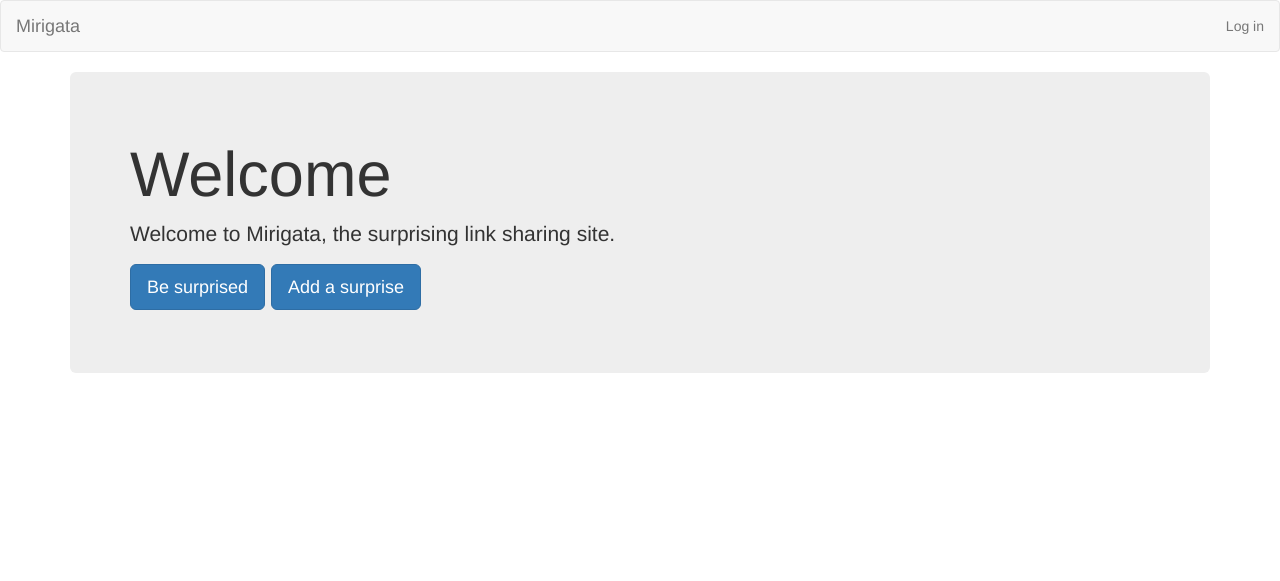
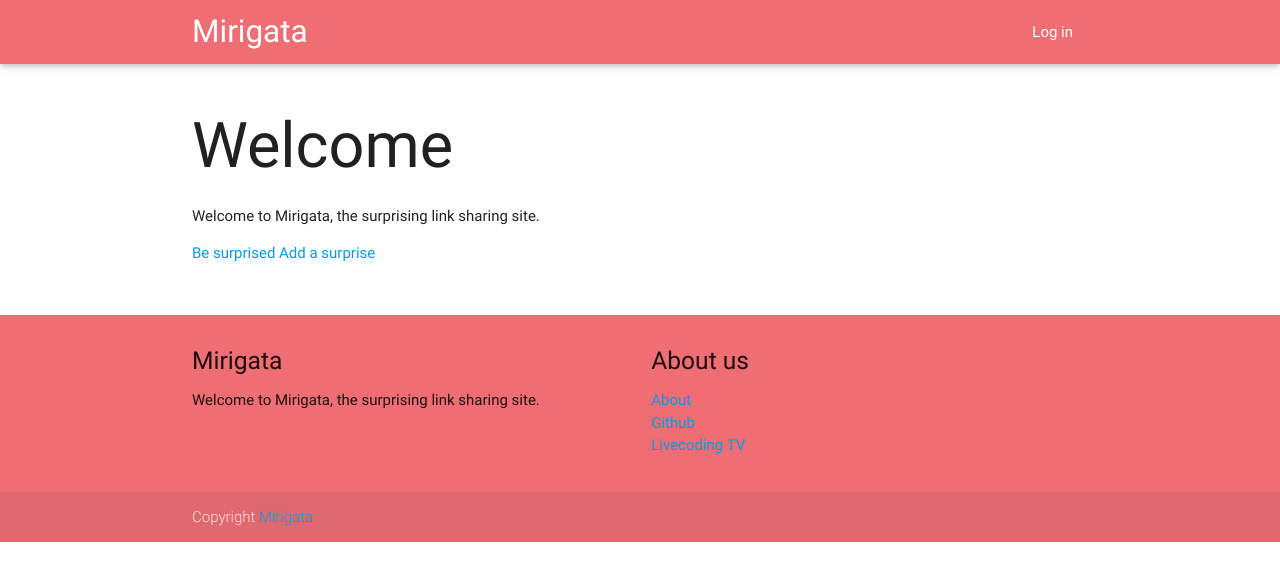
Before and after one commit to mirigata/mirigata, a Django app: page / in a window 1280 px wide. Shown: the top 581 px of the page. Run offline with Django 3.2, Linux system fonts and the light colour scheme; some libraries are stand-ins or nearby versions.

Commit message:
Use new styles for website

```diff
--- a/mirigata/mirigata/settings.py
+++ b/mirigata/mirigata/settings.py
@@ -134,3 +134,5 @@ LOGGING = {
 
 LOGIN_REDIRECT_URL = '/'
 LOGIN_URL = '/login'
+
+INTERNAL_IPS = ['127.0.0.1']
--- a/mirigata/website/templates/website/base.html
+++ b/mirigata/website/templates/website/base.html
@@ -1,30 +1,28 @@
-<html>
+{% load staticfiles %}
+
+<html lang="en">
 <head>
+	<meta http-equiv="Content-Type" content="text/html; charset=UTF-8"/>
+	<meta name="viewport" content="width=device-width, initial-scale=1, maximum-scale=1.0"/>
+
 	<title>Mirigata, the surprising link sharing site</title>
 	<meta name="description" content="The place to share interesting and surprising links"/>
 
-	<link rel="stylesheet" href="https://maxcdn.bootstrapcdn.com/bootswatch/3.3.5/paper/bootstrap.min.css">
-	<style>
-		#login-form .alert {
-			display: none;
-		}
-	</style>
+	<link rel="stylesheet" href="{% static "css/style.css" %}">
+
+	{% if debug %}
+	<script src="//localhost:35729/livereload.js"></script>
+	{% endif %}
 </head>
 <body>
 
-<nav class="navbar navbar-default">
-	<div class="container-fluid">
-		<div class="navbar-header">
-			<a class="navbar-brand" href="{% url "homepage" %}">Mirigata</a>
-		</div>
-		<ul class="nav navbar-nav navbar-right">
+<nav role="navigation">
+	<div class="nav-wrapper container">
+		<a class="brand-logo" href="{% url "homepage" %}">Mirigata</a>
+		<ul class="right">
 			{% if request.user.is_authenticated %}
-				<li class="dropdown">
-					<a href="#" class="dropdown-toggle" data-toggle="dropdown" role="button" aria-haspopup="true" aria-expanded="false">{{ request.user }} <span class="caret"></span></a>
-					<ul class="dropdown-menu">
-						<li><a href="{% url "logout" %}?next=/">Log out</a></li>
-					</ul>
-				</li>
+				<li><a href="#">{{ request.user }}</a></li>
+				<li><a href="{% url "logout" %}?next=/">Log out</a></li>
 			{% else %}
 				<li><a href="{% url "login" %}">Log in</a></li>
 			{% endif %}
@@ -32,6 +30,7 @@
 	</div>
 </nav>
 
+<main>
 <div class="container">
 
 	{% if messages %}
@@ -43,11 +42,42 @@
 			{% endfor %}
 	{% endif %}
 
+	<div class="section">
 	{% block page %}
 	{% endblock page %}
+	</div>
 
 </div>
-<script src="https://code.jquery.com/jquery-2.1.4.min.js"></script>
-<script src="https://maxcdn.bootstrapcdn.com/bootstrap/3.3.5/js/bootstrap.min.js"></script>
+</main>
+
+<footer class="page-footer">
+	<div class="container">
+		<div class="row">
+			<div class="col l6 s12">
+				<h5>Mirigata</h5>
+				<p>
+					Welcome to Mirigata, the surprising link sharing site.
+				</p>
+			</div>
+
+			<div class="col l3 s12">
+				<h5>About us</h5>
+				<ul>
+					<li><a href="#!">About</a></li>
+					<li><a href="https://github.com/mirigata">Github</a></li>
+					<li><a href="https://livecoding.tv/publysher">Livecoding TV</a></li>
+				</ul>
+			</div>
+		</div>
+	</div>
+	<div class="footer-copyright">
+		<div class="container">
+			Copyright <a href="https://www.mirigata.com">Mirigata</a>
+		</div>
+	</div>
+</footer>
+
+<script type="text/javascript" src="{% static "js/vendor.js" %}"></script>
+<script type="text/javascript" src="{% static "js/app.js" %}"></script>
 </body>
 </html>
--- a/mirigata/website/templates/website/index.html
+++ b/mirigata/website/templates/website/index.html
@@ -9,8 +9,8 @@
 		</p>
 
 		<p>
-			<a class="btn btn-primary btn-lg" href="{% url 'random-surprise' %}" role="button">Be surprised</a>
-			<a class="btn btn-primary btn-lg" href="{% url 'add-surprise' %}" role="button">Add a surprise</a>
+			<a href="{% url 'random-surprise' %}" role="button">Be surprised</a>
+			<a href="{% url 'add-surprise' %}" role="button">Add a surprise</a>
 		</p>
 	</div>
 {% endblock page %}
```
Also changed, not shown: TODO.md (+11 -1 lines).
